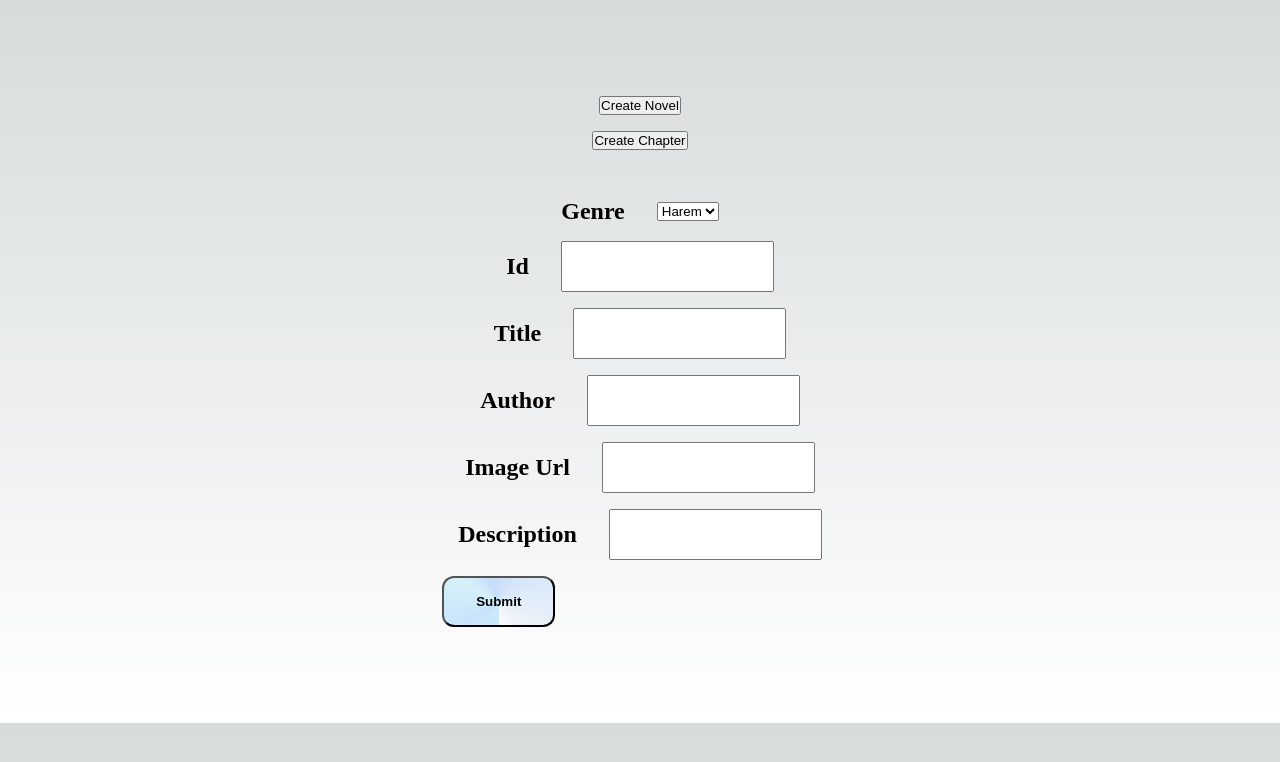
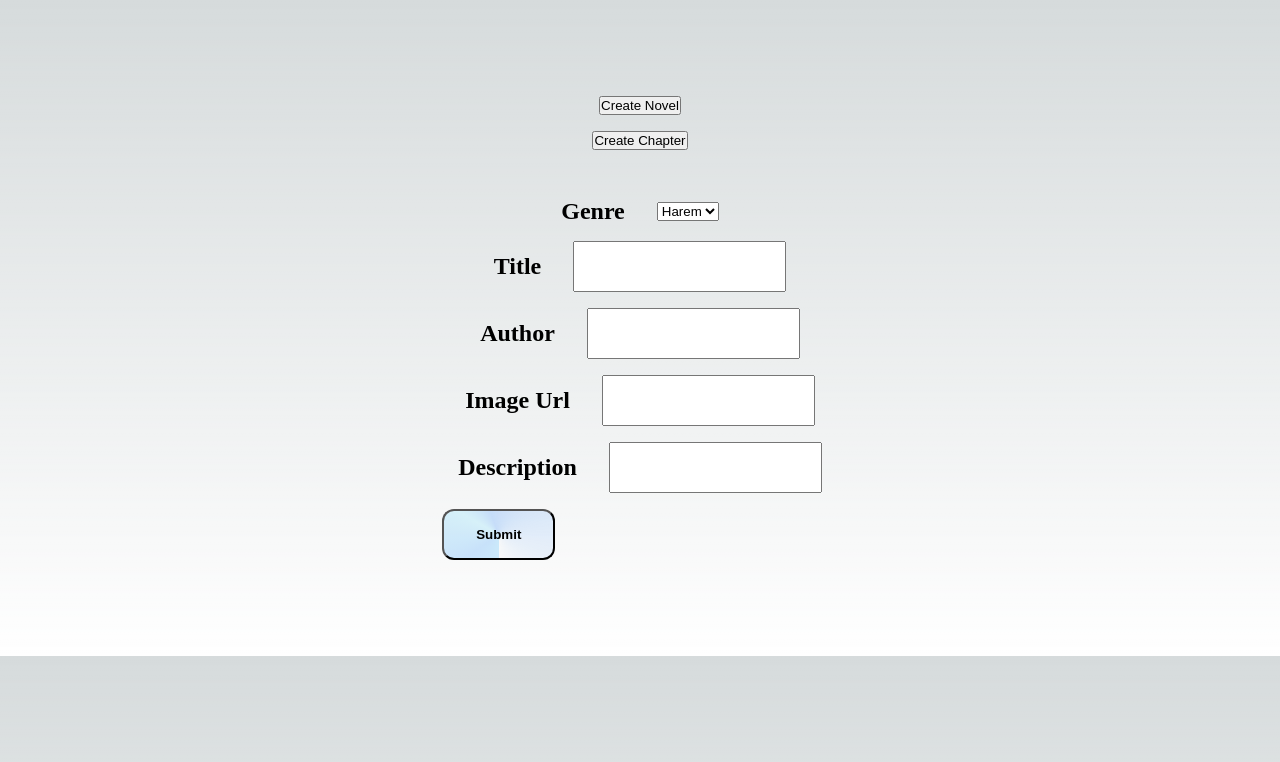
Before and after one commit to surya758/novel-webapp, a Next.js app: page / in a window 1280 px wide. Shown: the top 762 px of the page. Built offline with nearby package versions, Linux system fonts and the light colour scheme.

Commit message:
chore: rmeoved id

```diff
--- a/pages/index.tsx
+++ b/pages/index.tsx
@@ -15,13 +15,12 @@ export default function Home() {
 			<form
 				onSubmit={(e) => {
 					e.preventDefault();
-					const id = (document.getElementById("id") as HTMLInputElement).value;
 					const title = (document.getElementById("title") as HTMLInputElement).value;
 					const author = (document.getElementById("author") as HTMLInputElement).value;
 					const imageUrl = (document.getElementById("image-url") as HTMLInputElement).value;
 					const description = (document.getElementById("description") as HTMLInputElement).value;
 					const genrePick = genre;
-					const data = { id, title, author, imageUrl, description, genre: genrePick };
+					const data = { title, author, imageUrl, description, genre: genrePick };
 
 					axios
 						.post("https://novel-app-server.vercel.app/api/v1/novels", data)
@@ -40,10 +39,6 @@ export default function Home() {
 						<option value='harem'>Harem</option>
 						<option value='green'>Green</option>
 					</select>
-				</section>
-				<section className={styles.section}>
-					<h1>Id</h1>
-					<input type='text' id='id' name='id' className={styles.input} />
 				</section>
 				<section className={styles.section}>
 					<h1>Title</h1>
```
